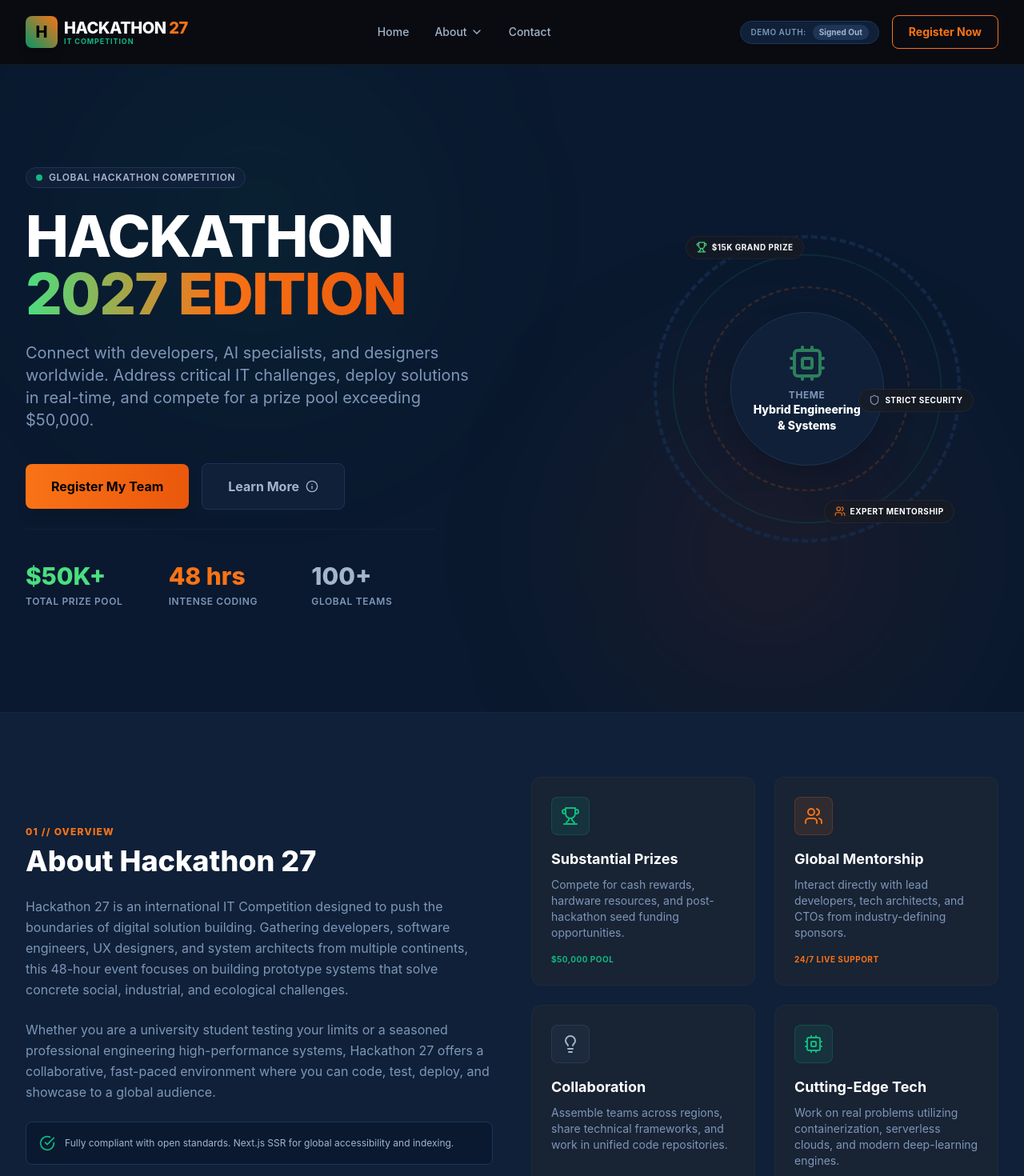
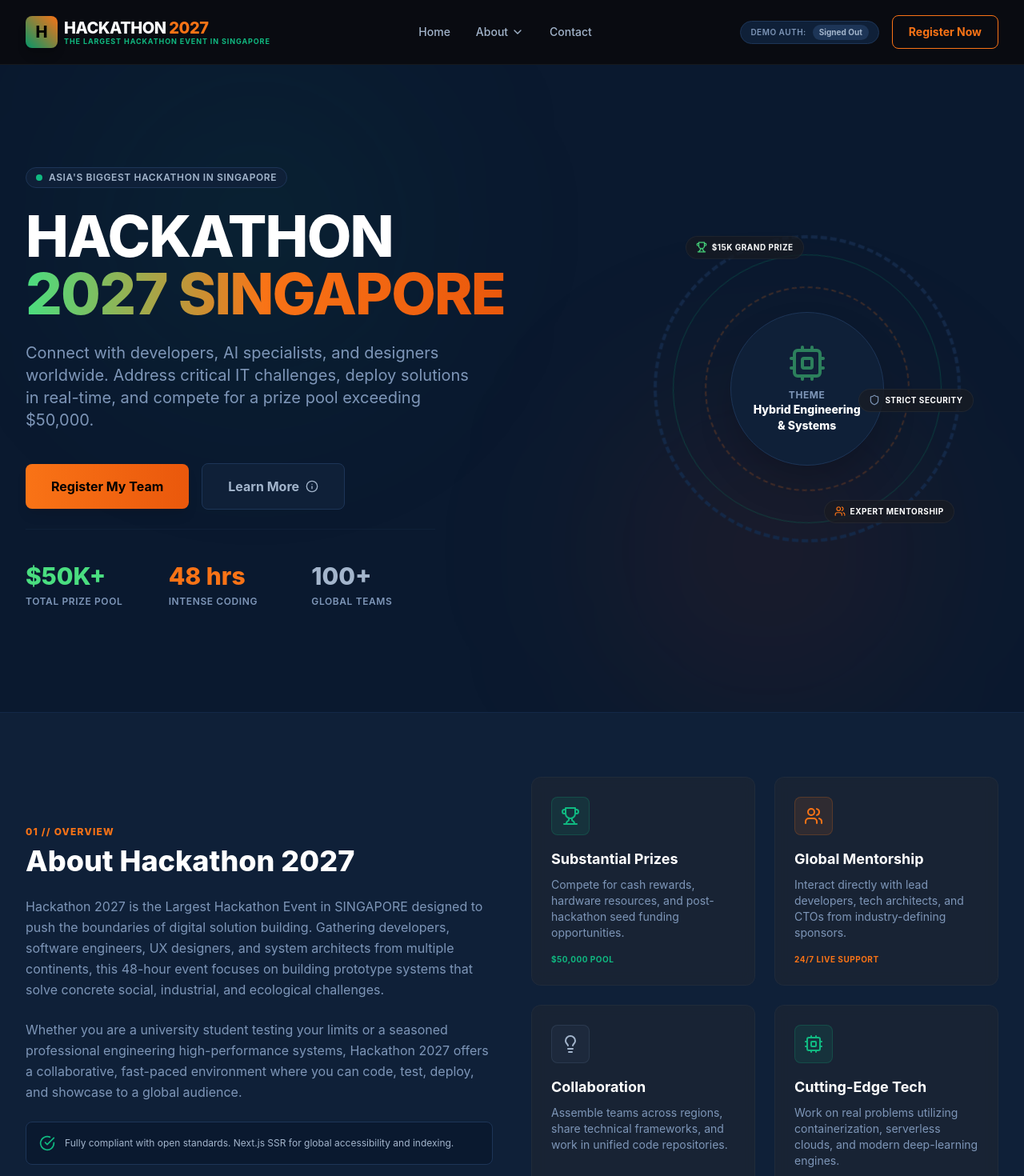
Before and after one commit to Hackathon2027K/Hackathon27, a Next.js app in the folder frontend/: page / in a window 1280 px wide. Shown: the top 1470 px of the page at 80% size. Built offline with nearby package versions, Linux system fonts and the light colour scheme.

Commit message:
Update header and hero text for Singapore branding

```diff
--- a/frontend/app/page.jsx
+++ b/frontend/app/page.jsx
@@ -81,16 +81,16 @@ export default function HomePage() {
   ];
 
   const schedule = [
-    { date: "Aug 01, 2026", title: "Registrations Open", desc: "Submit your team profiles and pick a track preference.", status: "completed" },
-    { date: "Sep 15, 2026", title: "Registrations Close", desc: "Submissions lock at 23:59 GMT.", status: "upcoming" },
-    { date: "Oct 10, 2026", title: "Opening Ceremony", desc: "Keynote, team matching session, and hacking kickoff.", status: "upcoming" },
-    { date: "Oct 12, 2026", title: "Hacking Ends & Pitching", desc: "Submit code repositories and 3-minute video pitches.", status: "upcoming" },
-    { date: "Oct 18, 2026", title: "Winners Announced", desc: "Award ceremony with international judges.", status: "upcoming" }
+    { date: "Aug 01, 2027", title: "Registrations Open", desc: "Submit your team profiles and pick a track preference.", status: "completed" },
+    { date: "Sep 15, 2027", title: "Registrations Close", desc: "Submissions lock at 23:59 GMT.", status: "upcoming" },
+    { date: "Oct 10, 2027", title: "Opening Ceremony", desc: "Keynote, team matching session, and hacking kickoff.", status: "upcoming" },
+    { date: "Oct 12, 2027", title: "Hacking Ends & Pitching", desc: "Submit code repositories and 3-minute video pitches.", status: "upcoming" },
+    { date: "Oct 18, 2027", title: "Winners Announced", desc: "Award ceremony with international judges.", status: "upcoming" }
   ];
 
   const faqs = [
     { q: "Who is eligible to participate?", a: "Students, developers, UI/UX designers, and tech enthusiasts worldwide. Teams of 2 to 4 members are eligible to register." },
-    { q: "Is there a registration fee?", a: "No, participation in Hackathon 27 is 100% free of charge, sponsored by our tech partners." },
+    { q: "Is there a registration fee?", a: "No, participation in Hackathon 2027 is 100% free of charge, sponsored by our tech partners." },
     { q: "Can we start coding before the event?", a: "No. All code and designs must be created during the official 48-hour hacking window. Pre-existing frameworks or templates are allowed if disclosed." },
     { q: "What should the final submission include?", a: "A working link to a GitHub repository, a deployed application demo URL, and a 3-minute presentation video following the recommended Pitch PPT guidelines." }
   ];
@@ -136,7 +136,7 @@ export default function HomePage() {
 
             {aboutDropdownOpen && (
               <div className="absolute top-full left-0 w-64 glass rounded-lg shadow-xl py-2 z-50 border border-brand-grey-700 animate-fadeIn mt-1">
-                <a href="#about" onClick={() => setAboutDropdownOpen(false)} className="block px-4 py-2 hover:bg-brand-grey-800 hover:text-brand-green-500 text-xs">About the Competition</a>
+                <a href="#about" onClick={() => setAboutDropdownOpen(false)} className="block px-4 py-2 hover:bg-brand-grey-800 hover:text-brand-green-500 text-xs">About the Hackathon</a>
                 <a href="#tracks" onClick={() => setAboutDropdownOpen(false)} className="block px-4 py-2 hover:bg-brand-grey-800 hover:text-brand-green-500 text-xs">Event Tracks</a>
                 <a href="#schedule" onClick={() => setAboutDropdownOpen(false)} className="block px-4 py-2 hover:bg-brand-grey-800 hover:text-brand-green-500 text-xs">Event Schedule</a>
                 <a href="#rules" onClick={() => setAboutDropdownOpen(false)} className="block px-4 py-2 hover:bg-brand-grey-800 hover:text-brand-green-500 text-xs">Participation Rules</a>
@@ -151,7 +151,7 @@ export default function HomePage() {
         ) : (
           <div className="flex flex-col pl-4 space-y-2 border-l border-brand-grey-800">
             <span className="text-brand-grey-500 text-xs uppercase font-bold tracking-wider mt-2">Information</span>
-            <a href="#about" onClick={onLinkClick} className="hover:text-brand-green-500 text-sm">About the Competition</a>
+            <a href="#about" onClick={onLinkClick} className="hover:text-brand-green-500 text-sm">About the Event</a>
             <a href="#tracks" onClick={onLinkClick} className="hover:text-brand-green-500 text-sm">Event Tracks</a>
             <a href="#schedule" onClick={onLinkClick} className="hover:text-brand-green-500 text-sm">Event Schedule</a>
             <a href="#rules" onClick={onLinkClick} className="hover:text-brand-green-500 text-sm">Participation Rules</a>
@@ -187,10 +187,10 @@ export default function HomePage() {
             </div>
             <div>
               <span className="font-extrabold text-xl tracking-tight text-white">
-                HACKATHON <span className="text-brand-orange-500">27</span>
+                HACKATHON <span className="text-brand-orange-500">2027</span>
               </span>
               <span className="block text-[9px] uppercase tracking-widest text-brand-green-500 font-bold -mt-1">
-                IT Competition
+                The Largest Hackathon Event in SINGAPORE
               </span>
             </div>
           </div>
@@ -294,14 +294,14 @@ export default function HomePage() {
                   <span className="relative inline-flex rounded-full h-2 w-2 bg-brand-green-500"></span>
                 </span>
                 <span className="text-xs font-semibold tracking-wider uppercase text-brand-grey-300">
-                  Global Hackathon Competition
+                  ASIA'S BIGGEST HACKATHON IN SINGAPORE
                 </span>
               </div>
 
               <h1 className="text-4xl sm:text-5xl md:text-6xl lg:text-7xl font-extrabold tracking-tight text-white leading-[0.9]">
                 HACKATHON <br />
                 <span className="bg-gradient-to-r from-brand-green-400 via-brand-orange-500 to-brand-orange-600 bg-clip-text text-transparent">
-                  2027 EDITION
+                  2027 SINGAPORE
                 </span>
               </h1>
 
@@ -394,16 +394,16 @@ export default function HomePage() {
                   01 // Overview
                 </span>
                 <h2 className="text-3xl sm:text-4xl font-extrabold text-white">
-                  About Hackathon 27
+                  About Hackathon 2027
                 </h2>
               </div>
 
               <p className="text-brand-grey-400 leading-relaxed">
-                Hackathon 27 is an international IT Competition designed to push the boundaries of digital solution building. Gathering developers, software engineers, UX designers, and system architects from multiple continents, this 48-hour event focuses on building prototype systems that solve concrete social, industrial, and ecological challenges.
+                Hackathon 2027 is the Largest Hackathon Event in SINGAPORE designed to push the boundaries of digital solution building. Gathering developers, software engineers, UX designers, and system architects from multiple continents, this 48-hour event focuses on building prototype systems that solve concrete social, industrial, and ecological challenges.
               </p>
 
               <p className="text-brand-grey-400 leading-relaxed">
-                Whether you are a university student testing your limits or a seasoned professional engineering high-performance systems, Hackathon 27 offers a collaborative, fast-paced environment where you can code, test, deploy, and showcase to a global audience.
+                Whether you are a university student testing your limits or a seasoned professional engineering high-performance systems, Hackathon 2027 offers a collaborative, fast-paced environment where you can code, test, deploy, and showcase to a global audience.
               </p>
 
               <div className="flex items-center space-x-3 bg-brand-grey-950 p-4 rounded-lg border border-brand-grey-800">
@@ -731,7 +731,7 @@ export default function HomePage() {
 
                   {/* Phone Header */}
                   <div className="bg-brand-grey-900 border-b border-brand-grey-800 p-4 sticky top-0 flex justify-between items-center z-10">
-                    <span className="font-extrabold text-[11px] text-white">HACKATHON <span className="text-brand-orange-500">27</span></span>
+                    <span className="font-extrabold text-[11px] text-white">HACKATHON <span className="text-brand-orange-500">2027</span></span>
 
                     {phoneIsSignedIn ? (
                       <span className="bg-brand-green-500/20 text-brand-green-400 px-2 py-0.5 rounded text-[9px] font-bold">
@@ -750,7 +750,7 @@ export default function HomePage() {
 
                       {/* Hero inside phone */}
                       <div className="bg-gradient-to-br from-brand-grey-900 to-brand-grey-850 p-4 rounded-xl border border-brand-grey-800">
-                        <span className="text-[8px] font-bold text-brand-green-500 uppercase tracking-widest">IT Competition</span>
+                        <span className="text-[8px] font-bold text-brand-green-500 uppercase tracking-widest">The Largest Hackathon Event in SINGAPORE</span>
                         <h4 className="text-sm font-extrabold text-white mt-1">Hackathon 2027</h4>
                         <p className="text-[10px] text-brand-grey-400 mt-2 leading-relaxed">
                           Build the future of digital frameworks. 48 hours to code.
@@ -783,7 +783,7 @@ export default function HomePage() {
                     </div>
                   ) : (
                     <div className="p-4 flex flex-col space-y-3">
-                      <span className="text-[9px] uppercase font-bold tracking-wider text-brand-grey-400">Competition Tracks</span>
+                      <span className="text-[9px] uppercase font-bold tracking-wider text-brand-grey-400">Event Tracks</span>
 
                       {tracks.map((track, idx) => {
                         const Icon = track.icon;
@@ -860,7 +860,7 @@ export default function HomePage() {
                   </div>
                   <div className="text-sm">
                     <span className="font-bold text-white block">Fresh Code ONLY</span>
-                    <span className="text-brand-grey-400">All application systems, scripts, structures, and designs must be authored during the active 48-hour competition phase. Pre-compiled code packages are disqualified.</span>
+                    <span className="text-brand-grey-400">All application systems, scripts, structures, and designs must be authored during the active 48-hour Event phase. Pre-compiled code packages are disqualified.</span>
                   </div>
                 </div>
 
@@ -941,7 +941,7 @@ export default function HomePage() {
             <div className="absolute top-0 right-0 w-64 h-64 rounded-full bg-brand-orange-500/5 blur-[80px] pointer-events-none"></div>
 
             <h2 className="text-3xl sm:text-4xl font-extrabold text-white mb-4">
-              Register Your Team for Hackathon 27
+              Register Your Team for Hackathon 2027
             </h2>
             <p className="text-sm sm:text-base text-brand-grey-300 max-w-xl mx-auto mb-8 leading-relaxed">
               Lock in your technical track, outline your developer slots, and secure access to our sandbox clouds.
@@ -1082,11 +1082,11 @@ export default function HomePage() {
               <div className="flex flex-col space-y-4 pt-4">
                 <div className="flex items-center space-x-3 text-sm">
                   <Mail className="w-5 h-5 text-brand-orange-500" />
-                  <span className="text-brand-grey-300">support@hackathon27.org</span>
+                  <span className="text-brand-grey-300">support@hackathon2027.com</span>
                 </div>
                 <div className="flex items-center space-x-3 text-sm">
                   <Globe className="w-5 h-5 text-brand-green-500" />
-                  <span className="text-brand-grey-300">www.hackathon27.org</span>
+                  <span className="text-brand-grey-300">www.hackathon2027.com</span>
                 </div>
               </div>
             </div>
@@ -1131,9 +1131,9 @@ export default function HomePage() {
           <div className="grid grid-cols-1 sm:grid-cols-2 lg:grid-cols-4 gap-8 mb-8">
             {/* Branding */}
             <div className="flex flex-col space-y-3">
-              <span className="font-extrabold text-lg text-white">HACKATHON <span className="text-brand-orange-500">27</span></span>
+              <span className="font-extrabold text-lg text-white">HACKATHON <span className="text-brand-orange-500">2027</span></span>
               <p className="text-xs text-brand-grey-500 leading-relaxed">
-                The international IT Competition bridging engineering communities to solve real-world problems.
+                The international IT Event bridging engineering communities to solve real-world problems.
               </p>
             </div>
 
@@ -1162,7 +1162,7 @@ export default function HomePage() {
             <div className="flex flex-col space-y-3">
               <h4 className="text-xs font-bold text-brand-grey-300 uppercase tracking-widest">Repository</h4>
               <p className="text-[11px] text-brand-grey-500">
-                Stored in github.com/hackathon27
+                Stored in github.com/hackathon2027
               </p>
               <a
                 href="https://github.com"
@@ -1177,7 +1177,7 @@ export default function HomePage() {
           </div>
 
           <div className="border-t border-brand-grey-900 pt-8 flex flex-col sm:flex-row justify-between items-center text-xs text-brand-grey-500 gap-4">
-            <span>© 2026 Hackathon 27 IT Competition. All rights reserved.</span>
+            <span>© 2027 Hackathon 2027 IT Event. All rights reserved.</span>
             <div className="flex space-x-4">
               <a href="#terms" onClick={(e) => { e.preventDefault(); alert("Mock Terms & Conditions"); }} className="hover:text-brand-grey-300">Terms of Service</a>
               <a href="#privacy" onClick={(e) => { e.preventDefault(); alert("Mock Privacy Policy"); }} className="hover:text-brand-grey-300">Privacy Policy</a>
```
